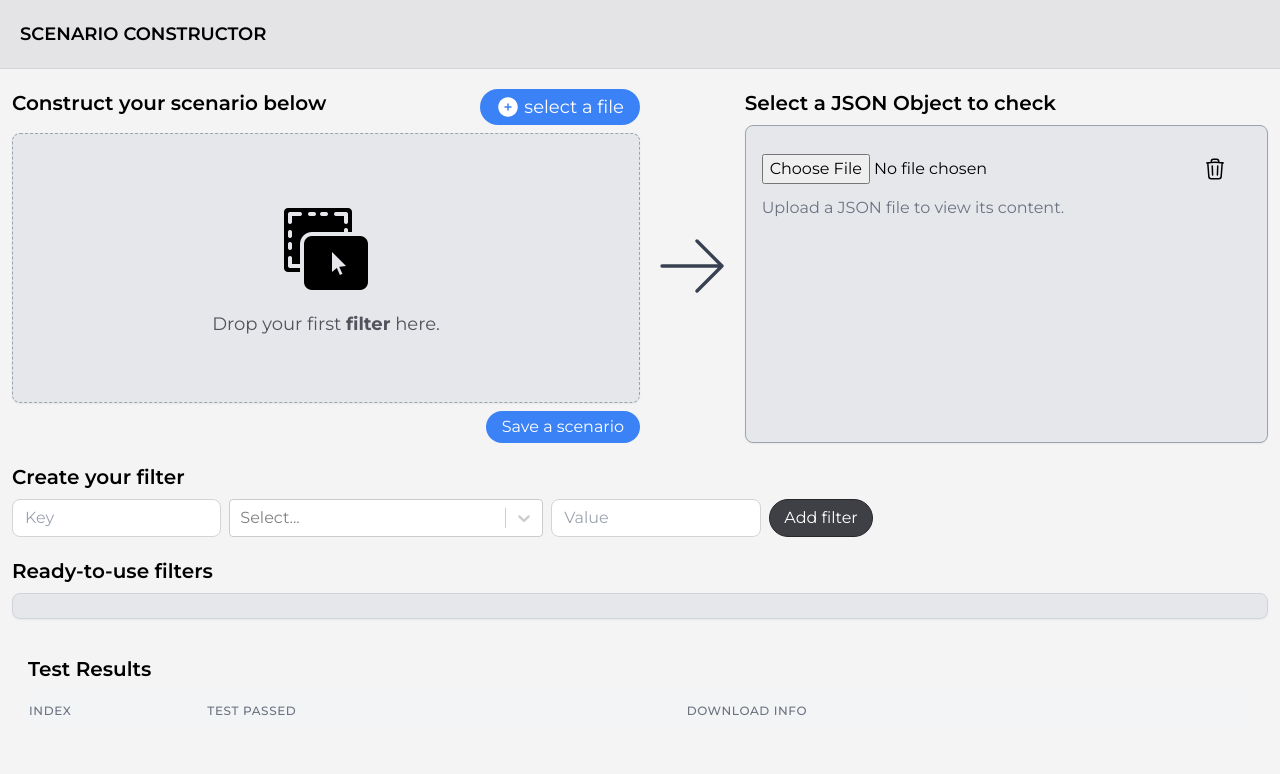
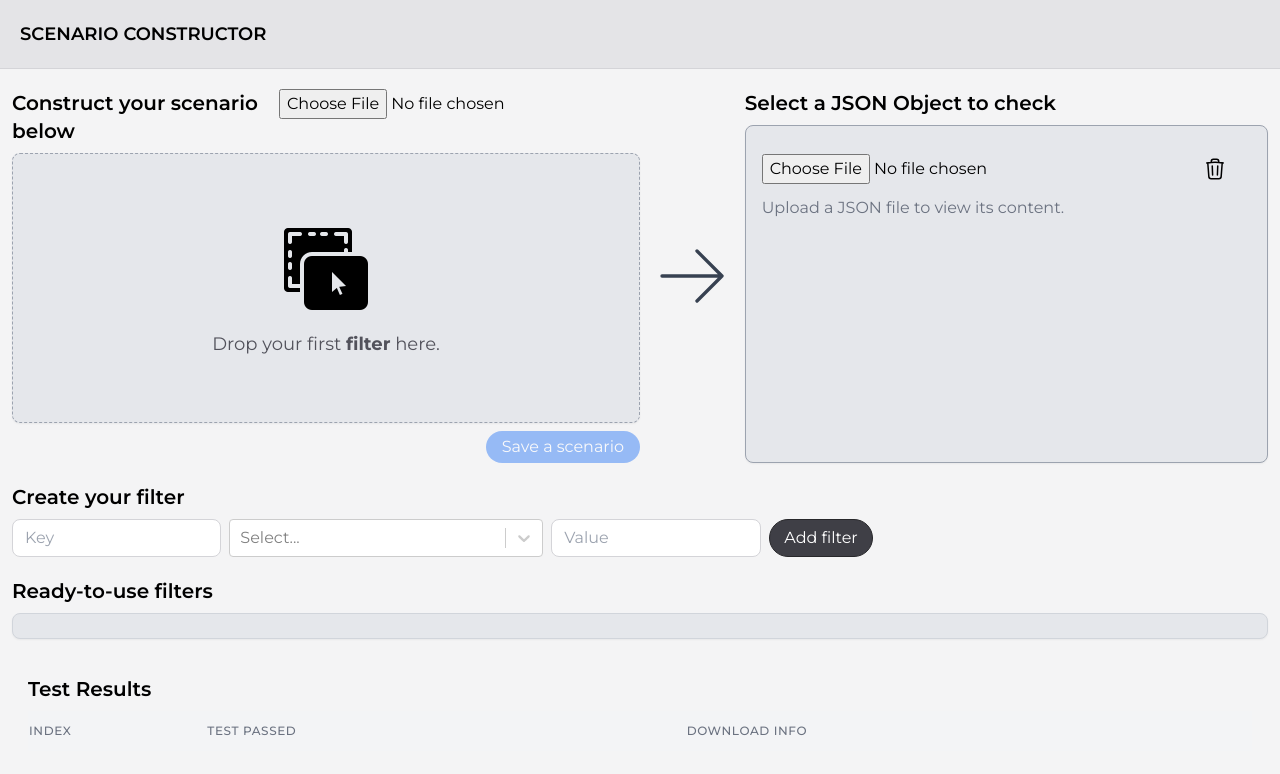
Before and after one commit to dmitry-lapin/AE-Project, a React (Create React App) app: page / in a window 1280 px wide. Shown: the top 774 px of the page. Built offline with nearby package versions, Linux system fonts and the light colour scheme.

Commit message:
add a possibility of importing json files, fix few small bugs, split some big components aswell.

```diff
--- a/package.json
+++ b/package.json
@@ -7,6 +7,7 @@
     "@testing-library/jest-dom": "^5.17.0",
     "@testing-library/react": "^13.4.0",
     "@testing-library/user-event": "^13.5.0",
+    "file-saver": "^2.0.5",
     "react": "^18.2.0",
     "react-dnd": "^16.0.1",
     "react-dnd-html5-backend": "^16.0.1",
--- a/src/modules/ScenarioField/components/FilterComponent.jsx
+++ b/src/modules/ScenarioField/components/FilterComponent.jsx
@@ -22,6 +22,8 @@ const FilterComponent = ({ onAddFilter }) => {
       } else {
         setError(null);
       }
+    } else if (name === "value") {
+      trimmedValue = value.trim(); //remove empties from value.
     }
 
     setFilter({
@@ -29,6 +31,7 @@ const FilterComponent = ({ onAddFilter }) => {
       [name]: trimmedValue,
     });
   };
+
 
   const handleAddFilter = () => {
     if (filter.key && filter.comparison && filter.value) {
--- a/src/modules/ScenarioField/components/ScenarioConstructor.jsx
+++ b/src/modules/ScenarioField/components/ScenarioConstructor.jsx
@@ -2,7 +2,8 @@ import React, { useState } from "react";
 import DragndropImage from '../../../media/dragndrop.png';
 import { useDrop } from "react-dnd";
 import { useDispatch, useSelector } from 'react-redux';
-import { addFilter, removeFilter } from '../slices/CurrentScenarioSlice';
+import { addFilter, removeFilter, clearFilters } from '../slices/CurrentScenarioSlice';
+import SaveScenarioModal from "./ScenarioConstructor/particles/SaveScenarioModal";
 
 const ScenarioConstructor = () => {
   const dispatch = useDispatch();
@@ -38,27 +39,51 @@ const ScenarioConstructor = () => {
     setIsModalOpen(true);
   }
 
-    const closeModal = () => {
-        setIsModalOpen(false);
+  const isSaveDisabled = filters.length === 0; // to disable a button when filters lenght == 0;
+
+  const handleFileChange = (e) => {
+    dispatch(clearFilters());
+    const selectedFile = e.target.files[0];
+    if (selectedFile) {
+      const reader = new FileReader();
+
+      reader.onload = (e) => {
+        const fileContents = e.target.result;
+
+        try {
+          const parsedFilters = JSON.parse(fileContents);
+
+          // Проверьте, что parsedFilters является массивом
+          if (Array.isArray(parsedFilters)) {
+            // Пройдитесь по каждому фильтру и добавьте его в массив filters
+            parsedFilters.forEach((parsedFilter) => {
+              dispatch(addFilter(parsedFilter));
+            });
+          } else {
+            console.error('Файл не содержит массив фильтров.');
           }
+          e.target = null;
+        } catch (error) {
+          console.error('Ошибка при чтении файла:', error);
+        }
+      };
 
-    const saveScenario = () => {
-        // Добавьте здесь логику для сохранения сценария
-        // Закройте модальное окно после сохранения
-        setIsModalOpen(false);
+      reader.readAsText(selectedFile);
     }
+  };
+
+
 
   return (
     <>
       <div className="flex flex-col w-6/12 space-y-2">
         <div className="flex justify-between">
           <p className="font-semibold text-xl">Construct your scenario below</p>
-                <button className="flex space-x-1 text-white bg-blue-500 rounded-full items-center justify-center px-4 py-1" onClick={openModal}>
-                    <svg xmlns="http://www.w3.org/2000/svg" viewBox="0 0 24 24" fill="currentColor" className="w-6 h-6">
-                        <path fillRule="evenodd" d="M12 2.25c-5.385 0-9.75 4.365-9.75 9.75s4.365 9.75 9.75 9.75 9.75-4.365 9.75-9.75S17.385 2.25 12 2.25ZM12.75 9a.75.75 0 0 0-1.5 0v2.25H9a.75.75 0 0 0 0 1.5h2.25V15a.75.75 0 0 0 1.5 0v-2.25H15a.75.75 0 0 0 0-1.5h-2.25V9Z" clipRule="evenodd" />
-                    </svg>
-                    <p className="text-lg">select a file</p>
-                </button>
+          <input
+            type="file"
+            accept=".json"
+            onChange={handleFileChange}
+              />
         </div>
         <div ref={ref} className={`flex-grow border border-dashed rounded-lg duration-100 ` + backgroundColor}>
           {filters.length === 0 ? (
@@ -78,34 +103,12 @@ const ScenarioConstructor = () => {
           )}
         </div>
         <div className="flex justify-end">
-                <button className="text-white bg-blue-500 rounded-full px-4 py-1" onClick={openModal}>
+          <button className={`text-white bg-blue-500 rounded-full px-4 py-1 ${isSaveDisabled ? 'opacity-50 cursor-not-allowed' : ''}`} onClick={openModal} disabled={isSaveDisabled}>
             <p>Save a scenario</p>
           </button>
         </div>
       </div>
-        {isModalOpen && (
-            <div className="fixed inset-0 flex items-center justify-center z-50 backdrop-blur bg-gray-600/50">
-                <div className="bg-white w-1/4 p-4 rounded-lg shadow-lg">
-                    <p className="text-xl font-semibold">Save Scenario</p>
-                    <p className="text-sm text-zinc-600 mb-4">Select an save option.</p>
-                    <div className="mx-4 space-y-1">
-                        <div className="flex space-x-2 text-white">
-                            <button className="py-2 rounded-xl w-1/2 border-2 border-blue-500 text-blue-500 hover:bg-blue-500 hover:text-white duration-100">
-                                <p>In Database</p>
-                            </button>
-                            <button className="py-2 rounded-xl w-1/2 border-2 border-blue-500 text-blue-500 hover:bg-blue-500 hover:text-white duration-100">
-                                <p>In FIle</p>
-                            </button>
-                        </div>
-                    </div>
-                    <div className="flex justify-end mt-4">
-                        <button className="bg-blue-500 text-white rounded-full px-4 py-1 mr-2" onClick={saveScenario}>Save</button>
-                        <button className="text-blue-500 rounded-full px-4 py-1" onClick={closeModal}>Cancel</button>
-                    </div>
-                </div>
-
-            </div>
-        )}
+      {isModalOpen && <SaveScenarioModal setIsModalOpen={setIsModalOpen} />}
     </>
   );
 }
--- /dev/null
+++ b/src/modules/ScenarioField/components/ScenarioConstructor/helpers/SaveScenarioModalFunctions.jsx
@@ -0,0 +1,22 @@
+import { saveAs } from 'file-saver';
+
+// serialization JSON
+const serializeFilters = (filters) => {
+  return JSON.stringify(filters);
+}
+
+// deserialization JSON
+const deserializeFilters = (filterString) => {
+  return JSON.parse(filterString);
+}
+
+//Save scenario
+export const SaveScenario = (selectedOption, filters) => {
+  if (selectedOption === 'In File') {
+    const filtersString = serializeFilters(filters);
+
+    const blob = new Blob([filtersString], { type: "text/plain;charset=utf-8" });
+
+    saveAs(blob, "scenario.json");
+  }
+}
--- /dev/null
+++ b/src/modules/ScenarioField/components/ScenarioConstructor/particles/SaveScenarioModal.jsx
@@ -0,0 +1,44 @@
+import React, { useState } from "react";
+import { SaveScenario } from "../helpers/SaveScenarioModalFunctions";
+import { useSelector } from "react-redux";
+
+const SaveScenarioModal = ({ setIsModalOpen }) => {
+  const filters = useSelector((state) => state.currentScenario.filters);
+  const [selectedOption, setSelectedOption] = useState(null);
+
+  const closeModal = () => {
+    setIsModalOpen(false);
+    setSelectedOption(null);
+  }
+
+  return (
+    <div className="fixed inset-0 flex items-center justify-center z-50 backdrop-blur bg-gray-600/50">
+      <div className="bg-white w-2/6 p-4 rounded-lg shadow-lg">
+        <p className="text-xl font-semibold">Save Scenario</p>
+        <p className="text-sm text-zinc-600 mb-4">Select a save option:</p>
+        <div className="mx-4 space-y-1">
+          <div className="flex space-x-2 text-white">
+            <button
+              className={`py-2 rounded-xl w-1/2 border-2 ${selectedOption === 'In Database' ? 'bg-blue-500 text-white' : 'border-blue-500 text-blue-500 hover:bg-blue-500 hover:text-white '} duration-100`}
+              onClick={() => setSelectedOption('In Database')}
+            >
+              <p>In Database</p>
+            </button>
+            <button
+              className={`py-2 rounded-xl w-1/2 border-2 ${selectedOption === 'In File' ? 'bg-blue-500 text-white' : 'border-blue-500 text-blue-500 hover:bg-blue-500 hover:text-white '} duration-100`}
+              onClick={() => setSelectedOption('In File')}
+            >
+              <p>In File</p>
+            </button>
+          </div>
+        </div>
+        <div className="flex justify-end mt-4">
+          <button className="bg-blue-500 text-white rounded-full px-4 py-1 mr-2" onClick={() => SaveScenario(selectedOption, filters)}>Save</button>
+          <button className="text-blue-500 rounded-full px-4 py-1" onClick={closeModal}>Cancel</button>
+        </div>
+      </div>
+    </div>
+  );
+}
+
+export default SaveScenarioModal;
```
Also changed, not shown: 1 other file (tests, documents, lock files or other folders). Lines whose indentation alone changed are shown as unchanged.
